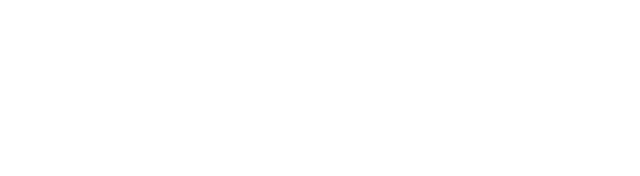
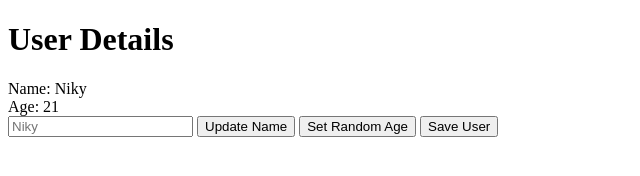
Before and after one commit to WiFo26/user-detail-webapp, a website built with Parcel: page index.html in a window 1280 px wide. Shown: the whole page, without its empty margins (0-640 px from the left). Built offline with nearby package versions, Linux system fonts and the light colour scheme; data requests are answered from the project's data file.

Commit message:
user-details-webapp v1.0

```diff
--- a/index.html
+++ b/index.html
@@ -7,6 +7,7 @@
     <title>User Details App</title>
 </head>
 <body>
+    <div id="user-form"></div>
     <script type="module" src="./src/index.ts"></script>
 </body>
 </html>
--- a/src/index.ts
+++ b/src/index.ts
@@ -1,9 +1,10 @@
-import { User } from "./models/User"
+import { User } from './models/User'
+import { UserEdit } from './views/UserEdit'
 
-const collection = User.buildUserCollection()
-
-collection.on('change', () => {
-    console.log(collection)
-})
-
-collection.fetch()
+const root = document.getElementById('user-form')
+if (root) {
+  const userEdit = new UserEdit(root, User.buildUser({ name: 'Niky', age: 21 }))
+  userEdit.render()
+} else {
+    throw new Error('Root element not found')
+}
--- a/src/models/User.ts
+++ b/src/models/User.ts
@@ -5,7 +5,7 @@ import { Callback, Eventing } from './Eventing'
 import { Model } from './Model'
 import { Sync } from './Sync'
 
-interface UserProps {
+export interface UserProps {
   id?: number
   name?: string
   age?: number
@@ -25,4 +25,7 @@ export class User extends Model<UserProps> {
         return new Collection<User,UserProps>(url,(json: UserProps) => User.buildUser(json))
     }
 
+    setRandomAge(): void {
+        this.set({age: Math.round(Math.random()* 100)})
+    }
 }
--- /dev/null
+++ b/src/views/UserEdit.ts
@@ -0,0 +1,29 @@
+import { User, UserProps } from "../models/User";
+import { UserForm } from "./UserForm";
+import { UserShow } from "./UserShow";
+import { View } from "./View";
+
+export class UserEdit extends View<User,UserProps>{
+    regionsMap = (): { [key: string]: string; } => {
+        return {
+            userShow : '.user-show',
+            userForm : '.user-form'
+        }
+    }
+
+    template(): string {
+        return `
+            <div>
+                <div class="user-show"></div>
+                <div class="user-form"></div>
+            </div>
+        `
+    }
+
+    onRender(): void {
+        new UserShow(this.regions.userShow, this.model).render()
+        new UserForm(this.regions.userForm, this.model).render()
+
+    }
+
+}
--- /dev/null
+++ b/src/views/UserForm.ts
@@ -0,0 +1,45 @@
+import { User, UserProps } from "../models/User";
+import { View } from "./View";
+
+export class UserForm extends View<User,UserProps>{
+
+  constructor(parent: Element, model: User){
+    super(parent,model)
+    this.bindModel()
+  }
+
+  eventsMap(): {[key:string]: () => void} {
+    return {
+      'click:.set-random-age': this.onSetRandomAgeClick,
+      'click:.update-name': this.onUpdateNameClick,
+      'click:.save-user': this.onSaveUserClick
+    }
+  }
+
+  onUpdateNameClick = (): void => {
+    const input = this.parent.querySelector('input')
+    if (input) {
+      const name = input.value
+      this.model.set({name})
+    }
+  }
+
+  onSetRandomAgeClick = (): void => {
+    this.model.setRandomAge()
+  }
+
+  onSaveUserClick = (): void => {
+    this.model.save()
+  }
+
+  template(): string {
+    return `
+      <div>
+        <input placeholder="${this.model.get('name')}"/>
+        <button class="update-name">Update Name</button>
+        <button class="set-random-age">Set Random Age</button>
+        <button class="save-user">Save User</button>
+      </div>
+      `
+  }
+}
--- /dev/null
+++ b/src/views/UserShow.ts
@@ -0,0 +1,14 @@
+import { User, UserProps } from '../models/User'
+import { View } from './View'
+
+export class UserShow extends View<User, UserProps> {
+  template(): string {
+    return `
+        <div>
+          <h1>User Details</h1>
+          <div>Name: ${this.model.get('name')}</div>
+          <div>Age: ${this.model.get('age')}</div>
+        </div>
+        `
+  }
+}
--- /dev/null
+++ b/src/views/View.ts
@@ -0,0 +1,67 @@
+import { Model } from "../models/Model"
+
+export abstract class View<T extends Model<K>,K> {
+
+  regions: {[key:string]: Element} = {}
+
+  constructor(protected parent: Element, protected model: T) {
+    this.bindModel()
+  }
+
+  abstract template(): string
+
+  regionsMap(): { [key: string]: string } {
+    return {}
+  }
+
+  eventsMap(): { [key: string]: () => void } {
+    return {}
+  }
+
+  bindModel(): void {
+    this.model.on('change', () => {
+      this.render()
+    })
+  }
+
+  bindEvents(fragment: DocumentFragment): void {
+    const eventsMap = this.eventsMap()
+
+    for (let eventKey in eventsMap) {
+      const [eventName, selector] = eventKey.split(':')
+      fragment.querySelectorAll(selector).forEach((element: Element) => {
+        element.addEventListener(eventName, eventsMap[eventKey])
+      })
+    }
+  }
+
+  mapRegions(fragment: DocumentFragment): void {
+
+    const regionsMap = this.regionsMap();
+
+    for (let key in regionsMap) {
+      const selector = regionsMap[key]
+      const element = fragment.querySelector(selector)
+      if (element){
+        this.regions[key] = element
+      }
+    }
+  }
+
+  onRender(): void {
+
+  }
+
+  render(): void {
+    this.parent.innerHTML = ''
+    const templateElement = document.createElement('template')
+    templateElement.innerHTML = this.template()
+
+    this.bindEvents(templateElement.content)
+    this.mapRegions(templateElement.content)
+
+    this.onRender();
+
+    this.parent.append(templateElement.content)
+  }
+}
--- a/userDB.json
+++ b/userDB.json
@@ -9,6 +9,11 @@
       "id": 2,
       "name": "Juancito",
       "age": 15
+    },
+    {
+      "name": "Niky",
+      "age": 21,
+      "id": 3
     }
   ]
 }
```
Also changed, not shown: src/views/CollectionView.ts (added, +22 -0 lines), src/views/UserListView.ts (added, +10 -0 lines), tsconfig.json (added, +71 -0 lines).
